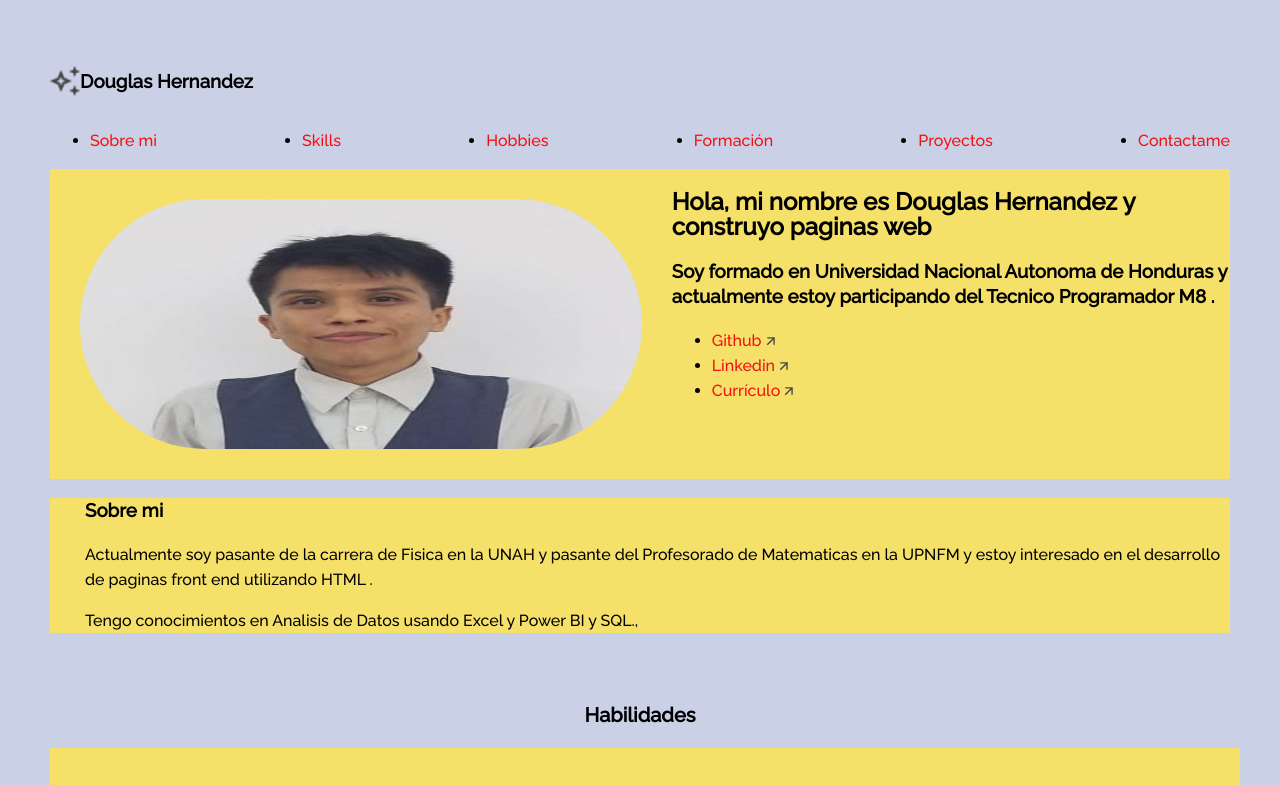
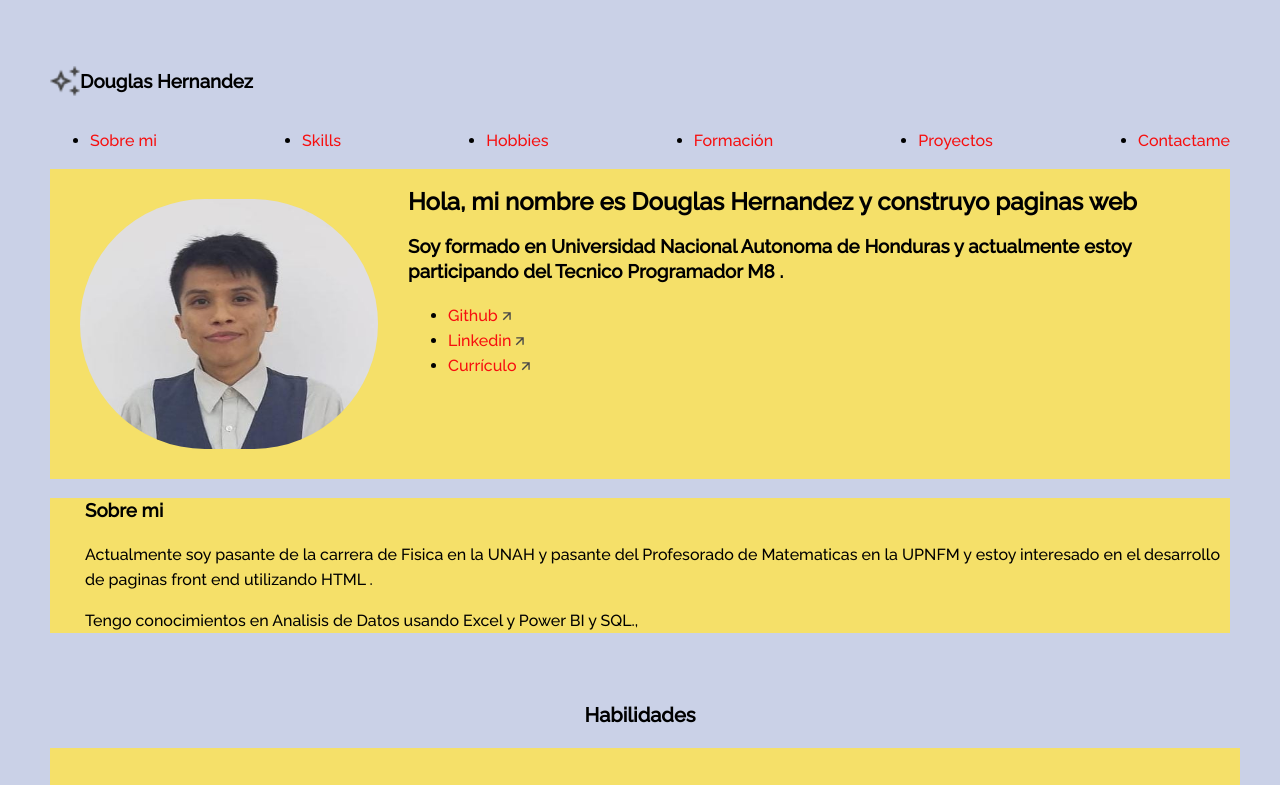
Before and after one commit to Douglas101996/C-Users-PAG-Desktop-challenge-portafolio-douglas, a plain HTML site: page index.html in a window 1280 px wide. Shown: the top 785 px of the page. Drawn offline with Linux system fonts and the light colour scheme.

Commit message:
Update style.css

```diff
--- a/style.css
+++ b/style.css
@@ -76,7 +76,7 @@ https://en.bem.info/methodology/quick-start/*/
 .title__profile{
     display: flex;
     border-radius: 150px;
-     width: 1110px;
+     width: 400px;
     height: 250px;
     padding: 15px;
     margin: 15px;
```
